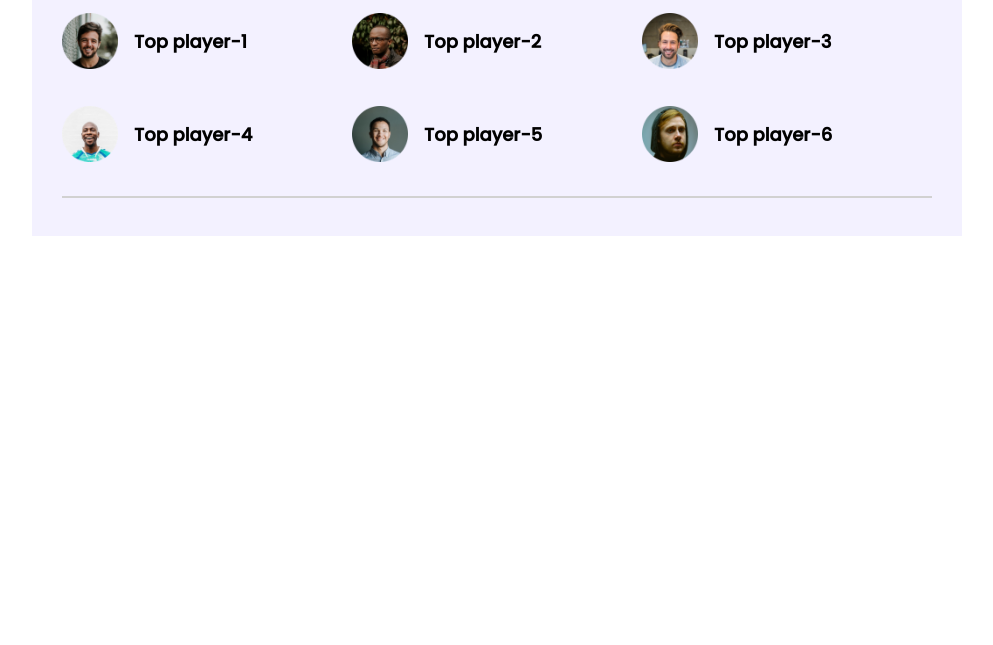
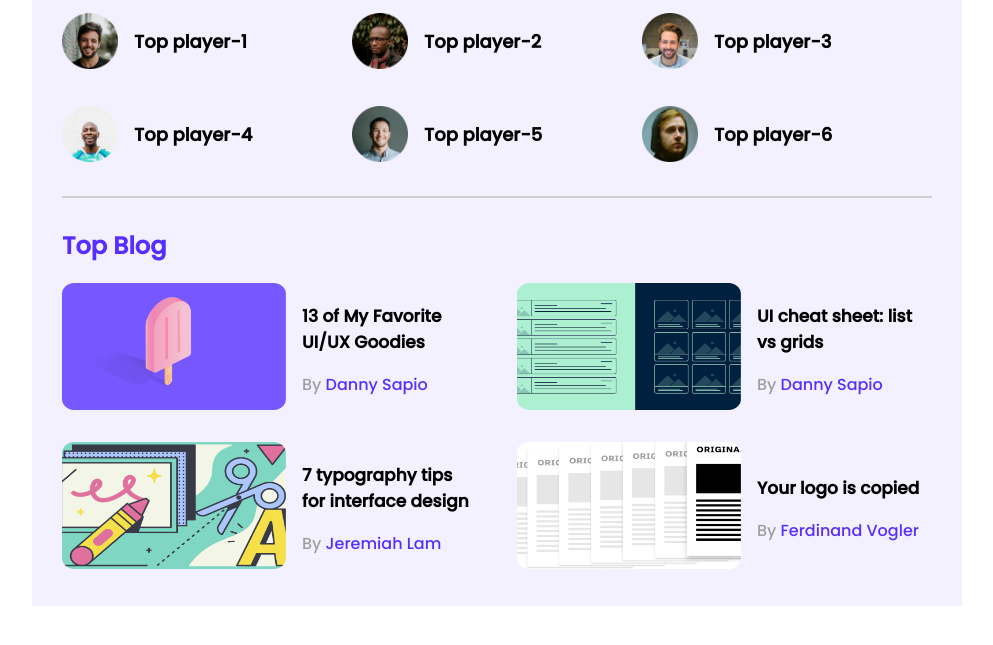
Before and after one commit to Tokiosman80F/leader-board-website, a plain HTML site: page index.html in a window 1280 px wide. Shown: the part 143-788 px from the top of the page, without its empty margins (143-1136 px from the left). Drawn offline with Linux system fonts and the light colour scheme.

Commit message:
main top blog

```diff
--- a/css/style.css
+++ b/css/style.css
@@ -39,4 +39,39 @@ main {
 }
 hr {
   border: 1px solid #d1d1d1;
+  margin-bottom: 30px;
 }
+/* top blog */
+.top-blogs {
+}
+.blogs {
+  display: grid;
+  grid-template-columns: repeat(2, 1fr);
+  grid-row-gap: 25px;
+  grid-column-gap: 40px;
+}
+.blog {
+  display: flex;
+  gap: 16px;
+  align-items: center;
+}
+.thumbnail {
+}
+.thumbnail img {
+  width: 224px;
+  height: 127px;
+}
+.blog-info {
+}
+.blog-title {
+  font-size: 17px;
+}
+
+.blog-author {
+  color: #9f9f9f;
+  font-size: 16px;
+}
+.blog-author a {
+  color: #562eff;
+  text-decoration: none;
+}
--- a/index.html
+++ b/index.html
@@ -52,6 +52,55 @@
           </div>
         </div>
         <hr />
+        <!-- 2 -->
+        <!-- top blogs -->
+        <div class="top-blogs">
+          <h2 class="section-title">Top Blog</h2>
+          <div class="blogs">
+            <!-- article 1-->
+            <article class="blog">
+              <div class="thumbnail">
+                <img src="/images/blogs/blog-1.png" alt="" />
+              </div>
+              <div class="blog-info">
+                <h3 class="blog-title">13 of My Favorite UI/UX Goodies</h3>
+                <p class="blog-author">By <a href=""> Danny Sapio</a></p>
+              </div>
+            </article>
+            <!-- article 2-->
+            <article class="blog">
+              <div class="thumbnail">
+                <img src="/images/blogs/blog-2.png" alt="" />
+              </div>
+              <div class="blog-info">
+                <h3 class="blog-title">UI cheat sheet: list vs grids</h3>
+                <p class="blog-author">By <a href=""> Danny Sapio</a></p>
+              </div>
+            </article>
+            <!-- article 3-->
+            <article class="blog">
+              <div class="thumbnail">
+                <img src="/images/blogs/blog-3.png" alt="" />
+              </div>
+              <div class="blog-info">
+                <h3 class="blog-title">
+                  7 typography tips for interface design
+                </h3>
+                <p class="blog-author">By <a href=""> Jeremiah Lam</a></p>
+              </div>
+            </article>
+            <!-- article 4-->
+            <article class="blog">
+              <div class="thumbnail">
+                <img src="/images/blogs/blog-4.png" alt="" />
+              </div>
+              <div class="blog-info">
+                <h3 class="blog-title">Your logo is copied</h3>
+                <p class="blog-author">By <a href=""> Ferdinand Vogler</a></p>
+              </div>
+            </article>
+          </div>
+        </div>
       </section>
     </main>
   </body>
```
